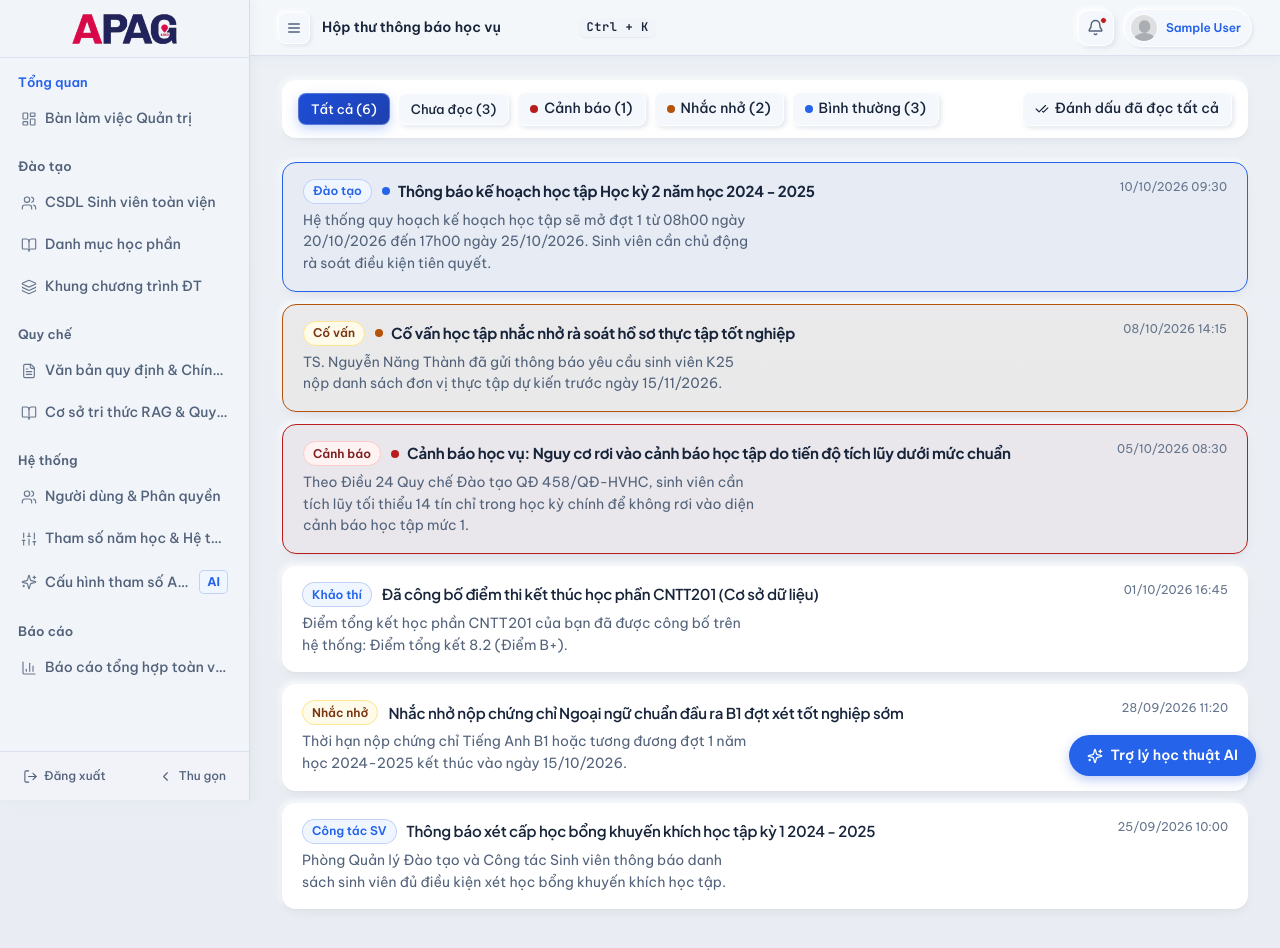
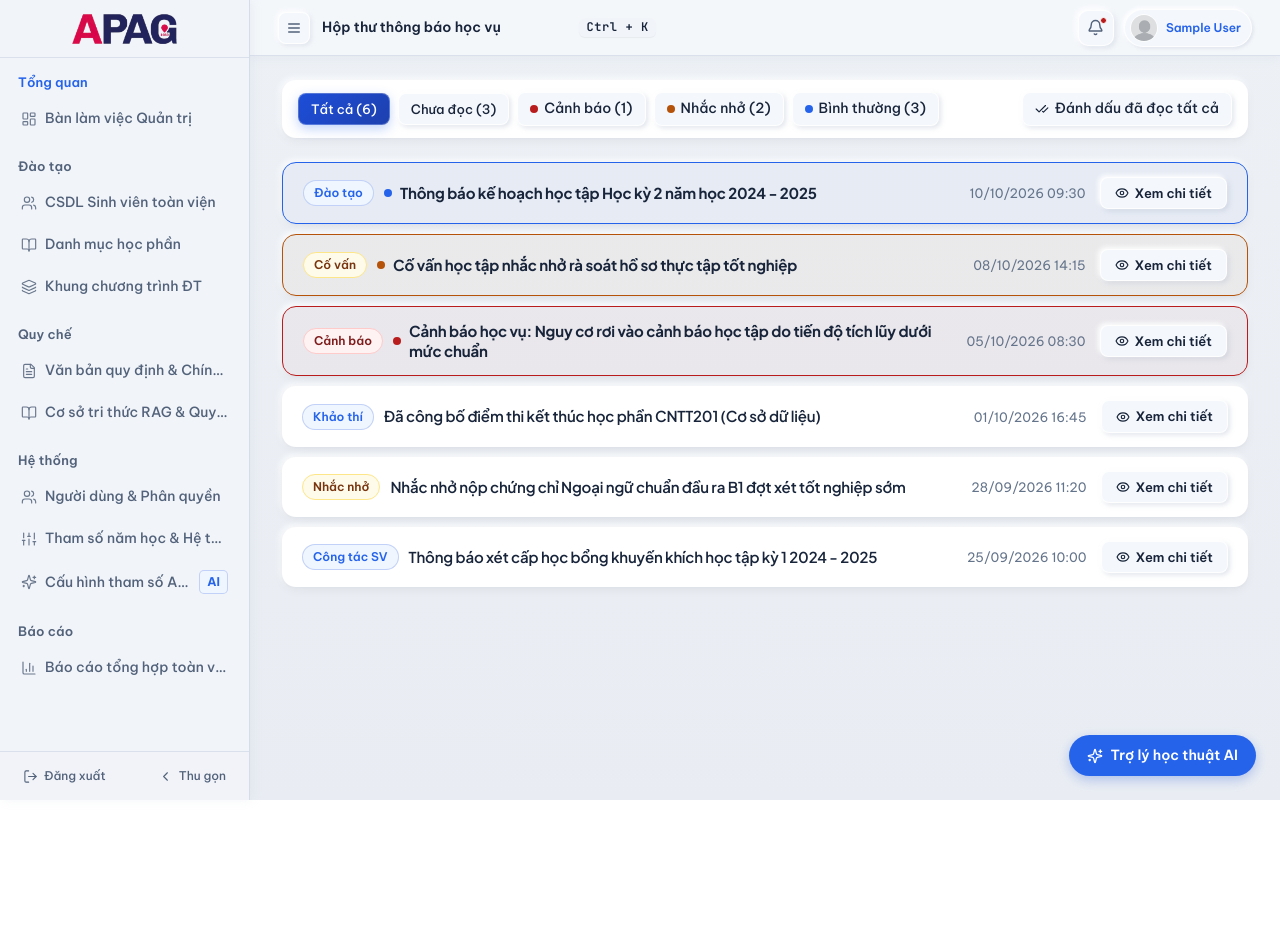
Before and after one commit to td-nqah/Apag-Sis, a React (Vite) app: page /student/notifications in a window 1280 px wide. Shown: the top 948 px of the page. After the commit the page ends 800 px from the top, so only its background shows below. Built offline with nearby package versions, Linux system fonts and the light colour scheme; sample sign-in values are in the browser's storage.

Commit message:
feat(ui): rut gon the thong bao chi hien tieu de, bo sung nut Xem chi tiet va modal noi dung

```diff
--- a/src/pages/student/Notifications.tsx
+++ b/src/pages/student/Notifications.tsx
@@ -3,8 +3,8 @@
 // Phân loại trực quan: Bình thường (Xanh) - Nhắc nhở (Vàng) - Cảnh báo (Đỏ)
 // ==========================================================================
 
-import React, { useState } from 'react';
-import { Bell, CheckCheck, AlertCircle, AlertTriangle, Info, Calendar } from 'lucide-react';
+import React, { useState, useEffect } from 'react';
+import { Bell, CheckCheck, AlertCircle, AlertTriangle, Info, Calendar, Eye, X, Clock, Building2 } from 'lucide-react';
 import { Utils } from '../../utils/utils';
 
 export type NotifType = 'normal' | 'reminder' | 'warning';
@@ -21,6 +21,7 @@
 
 export const StudentNotifications: React.FC = () => {
   const [filter, setFilter] = useState('all');
+  const [selectedNotif, setSelectedNotif] = useState<Notif | null>(null);
   const [notifs, setNotifs] = useState<Notif[]>([
     {
       id: 1,
@@ -83,9 +84,25 @@
     Utils.showToast('Đã đánh dấu đọc toàn bộ thông báo', 'success');
   };
 
-  const handleToggleRead = (id: number) => {
-    setNotifs(prev => prev.map(n => n.id === id ? { ...n, read: true } : n));
+  const handleOpenDetail = (notif: Notif) => {
+    setSelectedNotif(notif);
+    if (!notif.read) {
+      setNotifs(prev => prev.map(n => n.id === notif.id ? { ...n, read: true } : n));
+    }
   };
+
+  // Close modal on Escape key
+  useEffect(() => {
+    const handleKeyDown = (e: KeyboardEvent) => {
+      if (e.key === 'Escape') {
+        setSelectedNotif(null);
+      }
+    };
+    if (selectedNotif) {
+      window.addEventListener('keydown', handleKeyDown);
+    }
+    return () => window.removeEventListener('keydown', handleKeyDown);
+  }, [selectedNotif]);
 
   const filteredNotifs = notifs.filter(n => {
     if (filter === 'unread') return !n.read;
@@ -196,37 +213,42 @@
         </div>
       </div>
 
-      {/* Notifications List */}
-      <div style={{ display: 'flex', flexDirection: 'column', gap: '12px' }}>
+      {/* Notifications List - Compact Title Only + View Detail Action */}
+      <div style={{ display: 'flex', flexDirection: 'column', gap: '10px' }}>
         {filteredNotifs.map(n => {
           const meta = getNotifMeta(n.type, n.read);
 
           return (
             <div
               key={n.id}
-              className="minimal-card p-4"
-              onClick={() => handleToggleRead(n.id)}
+              className="minimal-card"
+              onClick={() => handleOpenDetail(n)}
               style={{
-                padding: '16px 20px',
+                padding: '14px 20px',
                 cursor: 'pointer',
                 backgroundColor: meta.cardBg,
                 border: !n.read ? `1px solid ${meta.borderColor}` : '1px solid var(--border)',
-                transition: 'border-color var(--transition-fast), background-color var(--transition-fast)'
+                transition: 'border-color var(--transition-fast), background-color var(--transition-fast), transform var(--transition-fast)',
+                display: 'flex',
+                alignItems: 'center',
+                justifyContent: 'space-between',
+                flexWrap: 'wrap',
+                gap: '12px'
               }}
             >
-              <div style={{ display: 'flex', justifyContent: 'space-between', alignItems: 'flex-start', gap: '12px', marginBottom: '6px' }}>
-                <div style={{ display: 'flex', alignItems: 'center', gap: '10px', flexWrap: 'wrap' }}>
-                  {/* Badge danh mục theo mã màu tương ứng */}
+              {/* Left: Badge + Unread Indicator Dot + Title */}
+              <div style={{ display: 'flex', alignItems: 'center', gap: '10px', flex: '1 1 500px', minWidth: '280px' }}>
                 <span
                   style={{
                     fontSize: '0.75rem',
                     fontWeight: 600,
-                      padding: '2.5px 9px',
+                    padding: '3px 10px',
                     borderRadius: '999px',
                     backgroundColor: meta.accentBg,
                     color: meta.badgeText,
                     border: `1px solid ${meta.badgeBorder}`,
-                      whiteSpace: 'nowrap'
+                    whiteSpace: 'nowrap',
+                    flexShrink: 0
                   }}
                 >
                   {n.category}
@@ -260,28 +282,194 @@
                 </h3>
               </div>
 
-                <span className="text-xs text-muted" style={{ fontSize: '0.75rem', whiteSpace: 'nowrap', flexShrink: 0 }}>
+              {/* Right: Timestamp + Nút Xem chi tiết */}
+              <div style={{ display: 'flex', alignItems: 'center', gap: '14px', flexShrink: 0 }}>
+                <span className="text-xs text-muted" style={{ fontSize: '0.8125rem', whiteSpace: 'nowrap' }}>
                   {n.time}
                 </span>
-              </div>
 
-              <p
-                className="notif-description"
+                <button
+                  type="button"
+                  className="btn btn-secondary btn-sm"
+                  onClick={(e) => {
+                    e.stopPropagation();
+                    handleOpenDetail(n);
+                  }}
                   style={{
-                  fontSize: '0.875rem',
-                  color: 'var(--text-secondary)',
-                  margin: '6px 0 0 0',
-                  lineHeight: 1.55,
-                  maxWidth: '48ch',
-                  textAlign: 'left'
+                    fontSize: '0.8125rem',
+                    padding: '6px 14px',
+                    display: 'inline-flex',
+                    alignItems: 'center',
+                    gap: '6px',
+                    fontWeight: 600,
+                    whiteSpace: 'nowrap'
                   }}
                 >
-                {n.content}
-              </p>
+                  <Eye size={14} />
+                  <span>Xem chi tiết</span>
+                </button>
+              </div>
             </div>
           );
         })}
       </div>
+
+      {/* Màn hình nhỏ (Modal) hiển thị toàn bộ nội dung thông báo */}
+      {selectedNotif && (
+        <div
+          className="modal-backdrop active"
+          style={{
+            position: 'fixed',
+            inset: 0,
+            backgroundColor: 'rgba(15, 23, 42, 0.45)',
+            backdropFilter: 'blur(4px)',
+            zIndex: 9999,
+            display: 'flex',
+            alignItems: 'center',
+            justifyContent: 'center',
+            padding: '16px'
+          }}
+          onClick={(e) => {
+            if (e.target === e.currentTarget) setSelectedNotif(null);
+          }}
+        >
+          <div
+            role="dialog"
+            aria-modal="true"
+            aria-labelledby="modalNotifTitle"
+            style={{
+              width: '100%',
+              maxWidth: '560px',
+              backgroundColor: 'var(--surface, #FFFFFF)',
+              borderRadius: '16px',
+              border: '1px solid var(--border)',
+              boxShadow: 'var(--shadow-modal)',
+              overflow: 'hidden',
+              display: 'flex',
+              flexDirection: 'column',
+              maxHeight: '90vh'
+            }}
+          >
+            {/* Modal Header */}
+            <div
+              style={{
+                padding: '18px 20px',
+                borderBottom: '1px solid var(--border)',
+                display: 'flex',
+                alignItems: 'flex-start',
+                justifyContent: 'space-between',
+                gap: '12px',
+                backgroundColor: 'var(--surface-subtle, #F8FAFC)'
+              }}
+            >
+              <div style={{ display: 'flex', flexDirection: 'column', gap: '8px' }}>
+                <div style={{ display: 'flex', alignItems: 'center', gap: '8px' }}>
+                  <span
+                    style={{
+                      fontSize: '0.75rem',
+                      fontWeight: 600,
+                      padding: '2.5px 9px',
+                      borderRadius: '999px',
+                      backgroundColor: getNotifMeta(selectedNotif.type, selectedNotif.read).accentBg,
+                      color: getNotifMeta(selectedNotif.type, selectedNotif.read).badgeText,
+                      border: `1px solid ${getNotifMeta(selectedNotif.type, selectedNotif.read).badgeBorder}`
+                    }}
+                  >
+                    {selectedNotif.category}
+                  </span>
+                  <span style={{ fontSize: '0.8125rem', color: 'var(--text-muted)', display: 'inline-flex', alignItems: 'center', gap: '4px' }}>
+                    <Clock size={13} />
+                    {selectedNotif.time}
+                  </span>
+                </div>
+                <h2
+                  id="modalNotifTitle"
+                  style={{
+                    fontSize: '1.0625rem',
+                    fontWeight: 700,
+                    color: 'var(--text-primary)',
+                    margin: 0,
+                    lineHeight: 1.4
+                  }}
+                >
+                  {selectedNotif.title}
+                </h2>
+              </div>
+
+              <button
+                type="button"
+                onClick={() => setSelectedNotif(null)}
+                aria-label="Đóng hộp thoại"
+                style={{
+                  background: 'transparent',
+                  border: 'none',
+                  cursor: 'pointer',
+                  padding: '6px',
+                  borderRadius: '8px',
+                  color: 'var(--text-secondary)',
+                  display: 'flex',
+                  alignItems: 'center',
+                  justifyContent: 'center'
+                }}
+              >
+                <X size={18} />
+              </button>
+            </div>
+
+            {/* Modal Content - Toàn bộ nội dung thông báo */}
+            <div style={{ padding: '24px 20px', overflowY: 'auto' }}>
+              <div
+                style={{
+                  backgroundColor: 'var(--surface-nested, #F8FAFC)',
+                  border: '1px solid var(--border-nested, #E2E8F0)',
+                  borderRadius: '12px',
+                  padding: '18px 20px',
+                  marginBottom: '16px'
+                }}
+              >
+                <p
+                  style={{
+                    fontSize: '0.9375rem',
+                    color: 'var(--text-primary)',
+                    margin: 0,
+                    lineHeight: 1.65,
+                    textIndent: '1.27cm',
+                    textAlign: 'left'
+                  }}
+                >
+                  {selectedNotif.content}
+                </p>
+              </div>
+
+              <div style={{ display: 'flex', alignItems: 'center', gap: '8px', fontSize: '0.8125rem', color: 'var(--text-muted)' }}>
+                <Info size={14} style={{ flexShrink: 0 }} />
+                <span>Thông báo chính thức từ Cổng thông tin Đào tạo & Quản lý Học vụ APAG SIS.</span>
+              </div>
+            </div>
+
+            {/* Modal Footer */}
+            <div
+              style={{
+                padding: '14px 20px',
+                borderTop: '1px solid var(--border)',
+                display: 'flex',
+                justifyContent: 'flex-end',
+                gap: '10px',
+                backgroundColor: 'var(--surface)'
+              }}
+            >
+              <button
+                type="button"
+                className="btn btn-primary btn-sm"
+                onClick={() => setSelectedNotif(null)}
+                style={{ minWidth: '90px' }}
+              >
+                Đóng
+              </button>
+            </div>
+          </div>
+        </div>
+      )}
     </div>
   );
 };
```
Lines whose indentation alone changed are shown as unchanged.
